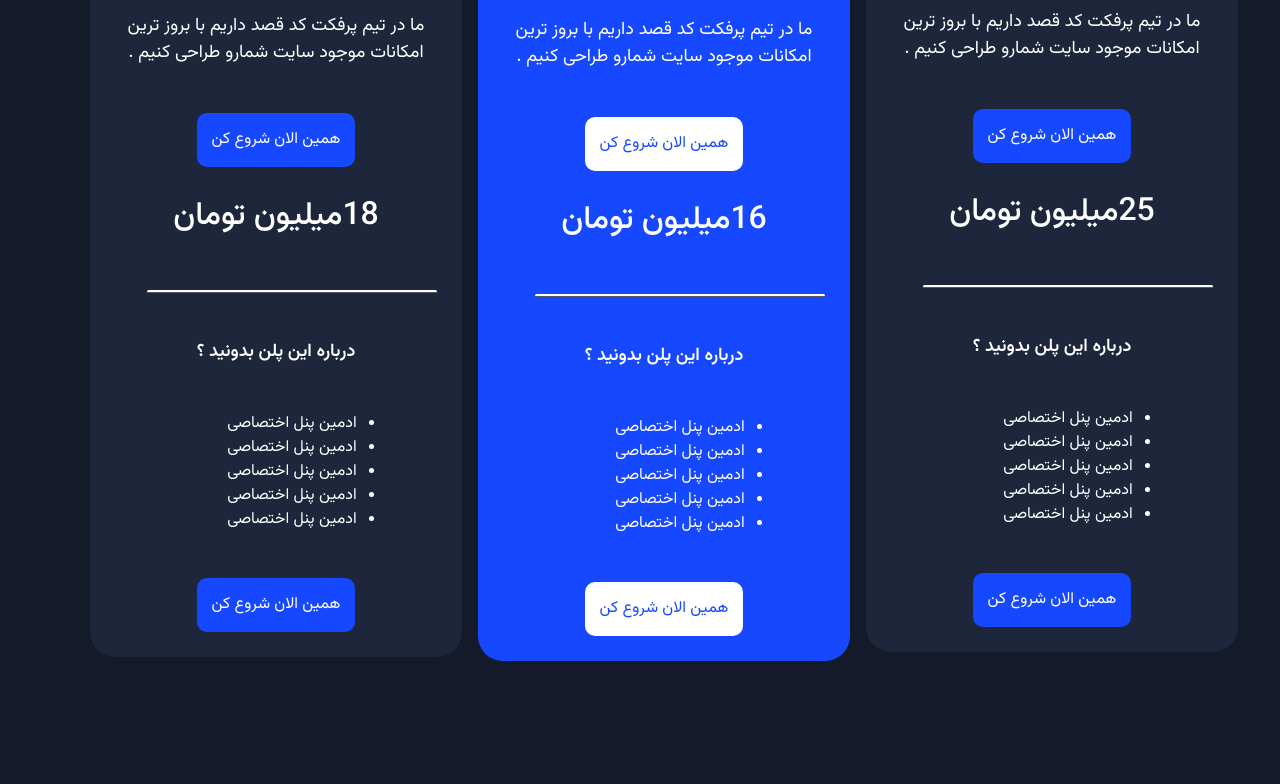
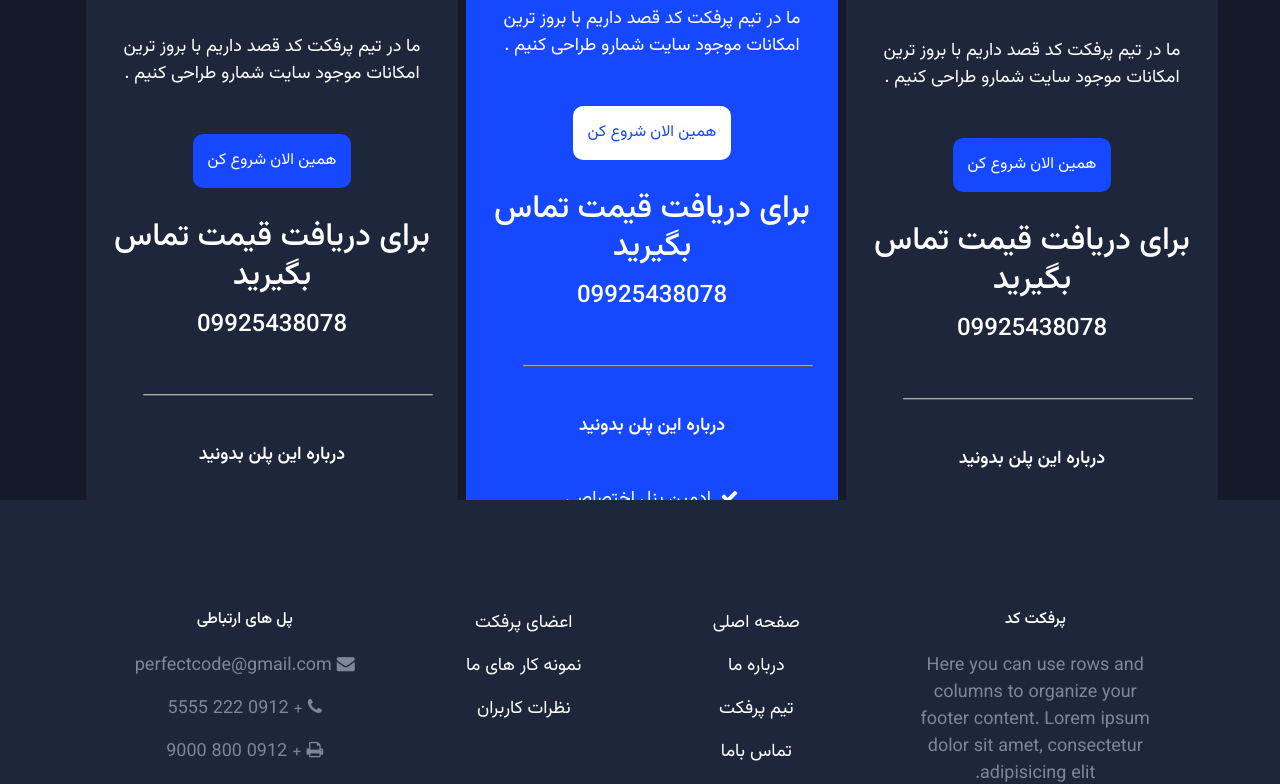
Before and after one commit to Amiraliansaripour/PerfectCodeNew, a React (Create React App) app: page /pricing in a window 1280 px wide. Shown: the part 658-1442 px from the top of the page. Built offline with nearby package versions, Linux system fonts and the light colour scheme.

Commit message:
fixed pricing ui ux

```diff
--- a/src/App.css
+++ b/src/App.css
@@ -82,7 +82,7 @@ button {
 }
 
 .with-active:hover {
-  border: 1.5px solid #fff;
+  outline: 1.5px solid #fff;
   color: #fff;
   background-color: transparent;
 }
--- a/src/components/pricing/price/Price.jsx
+++ b/src/components/pricing/price/Price.jsx
@@ -6,24 +6,32 @@ const Price = () => {
         <section className='price container'>
             <div className='content'>
                 <h1 className='d-flex justify-content-center'>قیمت طراحی سایت در پرفکت کد</h1>
-                <strong className='w-50 text-center mx-auto'>ما با استفاده از به کار گیری نیرو های جوان و خوش سلیقه توانسته ایم با کیفیت ترین سایت هارا در اختیار مشتریان هئد قرار دهیم و هم اکنون میتوانید تعرفه های طراحی سایت در سال 1401  را مشاهده کنید</strong>
+                <strong className='w-100 text-center mx-auto'>ما با استفاده از به کار گیری نیرو های جوان و خوش سلیقه توانسته ایم با کیفیت ترین سایت هارا در اختیار مشتریان خود قرار دهیم و هم اکنون میتوانید تعرفه طراحی سایت در سال 1401 را مشاهده کنید</strong>
             </div>
-            <div className='d-flex flex-column flex-md-row justify-content-evenly'>
+            <div className='d-flex flex-column flex-wrap flex-lg-nowrap flex-md-row justify-content-evenly'>
                 <PriceBox bgColor='#1d263b'
-                planName="لایت"
-                btnColor="gray"
-                logo="../assets/img/mosalas.png"
-                price="18" />
+                    planName="لایت"
+                    btnColor="gray"
+                    logo="../assets/img/mosalas.png"
+                    price="18"
+                    marginTop='mt-lg-5'
+
+                />
                 <PriceBox bgColor='#1649FF'
-                planName="استاندارد"
-                btnColor="active"
-                logo="../assets/img/marpich.png"
-                price="16" />
+                    planName="پیشرفته"
+                    btnColor="active"
+                    logo="../assets/img/3dmokab.png"
+                    price="25"
+                    translateY='translateY(-84px)'
+                />
                 <PriceBox bgColor='#1d263b'
-                planName="پیشرفته"
-                btnColor="gray"
-                logo="../assets/img/3dmokab.png"
-                price="25" />
+                    planName="استاندارد"
+                    btnColor="gray"
+                    logo="../assets/img/marpich.png"
+                    price="16"
+                    marginTop='mt-lg-5'
+                />
+
             </div>
         </section>
     )
--- a/src/components/pricing/readyComponent/PriceBox.css
+++ b/src/components/pricing/readyComponent/PriceBox.css
@@ -18,7 +18,7 @@
 
 .line{
     width: 90%;
-    height: 3px;
+    height: 2px;
     border-radius: 10px;
-    background-color: #fff;
+    background-color: rgb(173, 173, 173);
 }
--- a/src/components/pricing/readyComponent/PriceBox.jsx
+++ b/src/components/pricing/readyComponent/PriceBox.jsx
@@ -1,44 +1,26 @@
 import React from 'react'
 import './PriceBox.css'
-const PriceBox = ({planName , bgColor , btnColor ,logo, price , inCluded}) => {
+const PriceBox = ({ planName, bgColor, btnColor, logo, price, inCluded, marginTop }) => {
     return (
-        <div className="price-box col-11 col-md-4 mx-md-2" style={{backgroundColor: bgColor}}>
-            <img src={logo} alt="" style={{width:"100px"}} />
-
+        <div className={`price-box col-11 col-lg-4 mx-lg-1 mx-0 col-md-5 my-lg-0 my-4 ` + marginTop} style={{ backgroundColor: bgColor }}>
+            <img src={logo} alt="پلن های طراحی سایت پرفکت کد" style={{ width: "100px" }} />
             <h2>{planName}</h2>
-
-            <p>
-            ما در تیم پرفکت کد قصد داریم با بروز ترین امکانات موجود سایت شمارو طراحی کنیم .
-            </p>
-
-            <button className={btnColor == "active" ? "with-active" : "btn-active"}>
-                همین الان شروع کن
-            </button>
-
+            <p>ما در تیم پرفکت کد قصد داریم با بروز ترین امکانات موجود سایت شمارو طراحی کنیم .</p>
+            <button className={btnColor == "active" ? "with-active" : "btn-active"}>همین الان شروع کن</button>
             <div>
-                <h2>
-                    {price}میلیون تومان
-                </h2>
+                {/* <h2>{price}میلیون تومان</h2> */}
+                <h2>برای دریافت قیمت تماس بگیرید</h2>
+                <h4 className='mt-3'><a href="tel:09925438078">09925438078</a></h4>
             </div>
-
             <div className="line"></div>
-
-            <p>
-                <strong>درباره این پلن بدونید ؟</strong>
-            </p>
-
-            <ul style={{textAlign:"right",direction:"rtl"}}>
-                <li>ادمین پنل اختصاصی</li>
-                <li>ادمین پنل اختصاصی</li>
-                <li>ادمین پنل اختصاصی</li>
-                <li>ادمین پنل اختصاصی</li>
-                <li>ادمین پنل اختصاصی</li>
-
-            </ul>
-
-            <button className={btnColor == "active" ? "with-active" : "btn-active"}>
-                همین الان شروع کن
-            </button>
+            <p><strong>درباره این پلن بدونید</strong></p>
+            <div>
+                <p><i className='fa fa-check'></i>&nbsp; ادمین پنل اختصاصی</p>
+                <p><i className='fa fa-check'></i>&nbsp; ادمین پنل اختصاصی</p>
+                <p><i className='fa fa-check'></i>&nbsp; ادمین پنل اختصاصی</p>
+                <p><i className='fa fa-check'></i>&nbsp; ادمین پنل اختصاصی</p>
+            </div>
+            <button className={btnColor == "active" ? "with-active" : "btn-active"}>همین الان شروع کن</button>
         </div>
     )
 }
```
